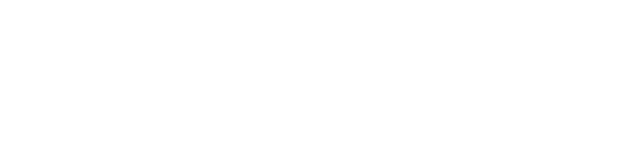
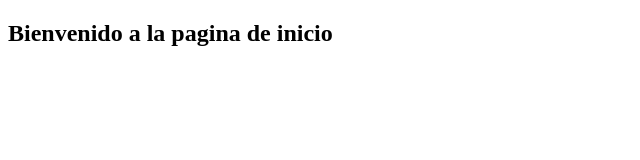
Before and after one commit to Daniela140725/gitFlow, a plain HTML site: page index.html in a window 1280 px wide. Shown: the whole page, without its empty margins (0-640 px from the left). Drawn offline with Linux system fonts and the light colour scheme.

```diff
--- a/index.html
+++ b/index.html
@@ -6,6 +6,6 @@
     <title>Document</title>
 </head>
 <body>
-
+   <h2>Bienvenido a la pagina de inicio</h2>
 </body>
 </html>
```
Also changed, not shown: login.html (+2 -2 lines).
